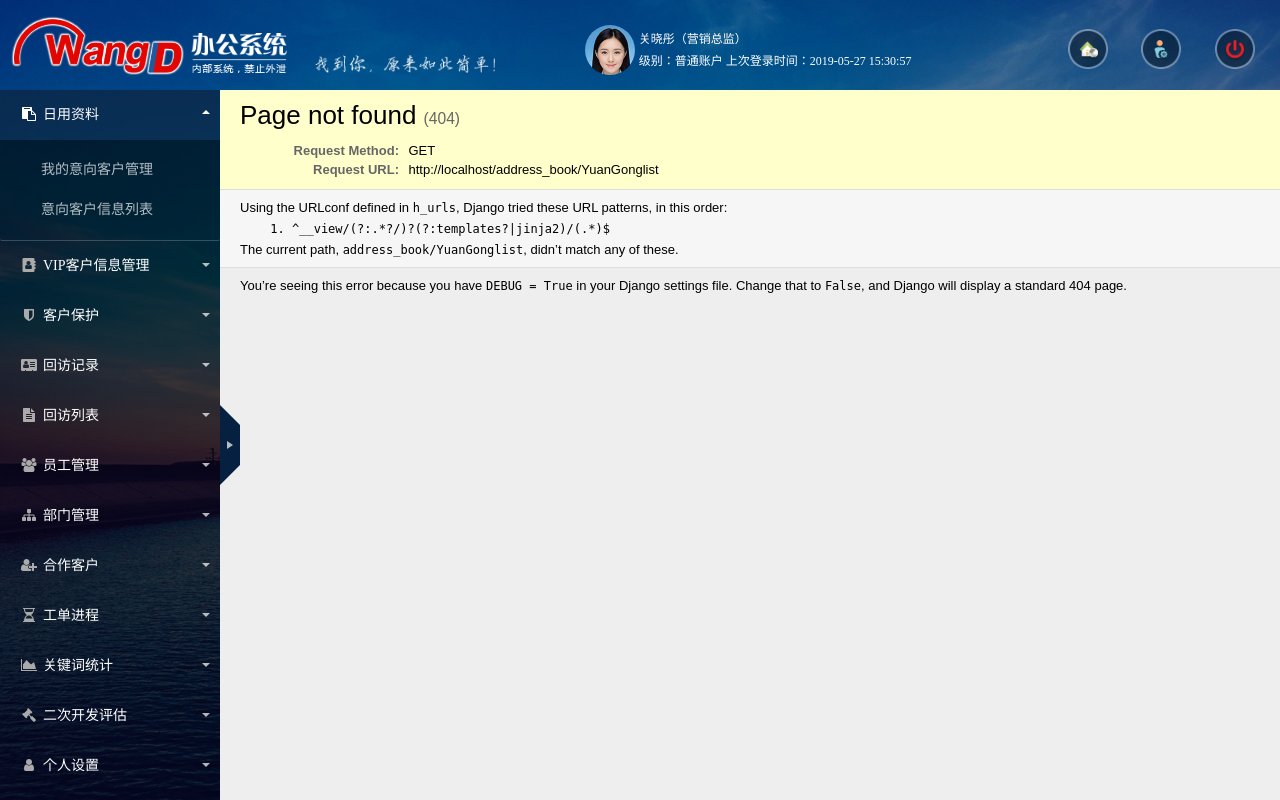
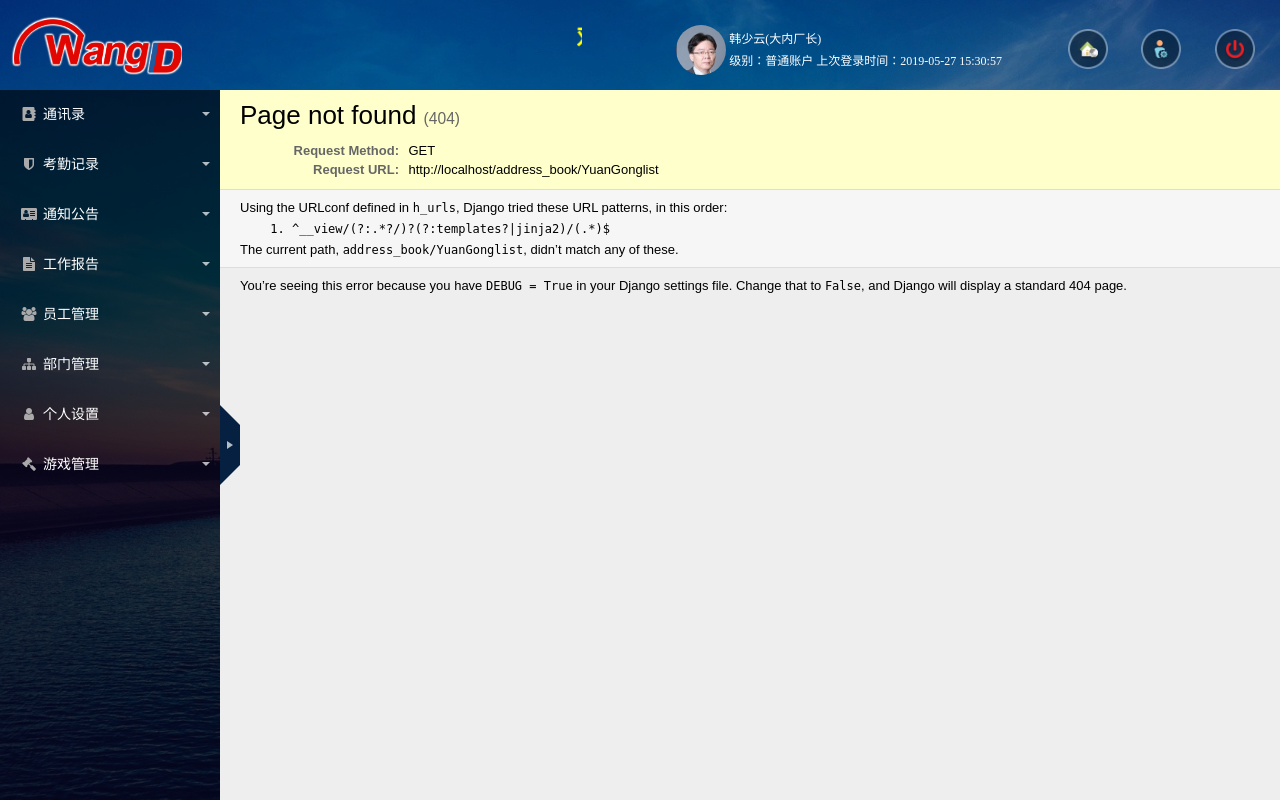
Before and after one commit to michealuo/oa, a Django app: template address_book/templates/address_book/index_first.html in a window 1280 px wide. Run offline with Django 3.2, Linux system fonts and the light colour scheme; the template is opened without the code that fills it, so the values that code supplies are empty.

Commit message:
通讯录修改

```diff
--- a/address_book/templates/address_book/YuanGonglist.html
+++ b/address_book/templates/address_book/YuanGonglist.html
@@ -159,7 +159,6 @@
     }
 </script>
 
-
 </body>
 
 </html>
--- a/address_book/templates/address_book/index_first.html
+++ b/address_book/templates/address_book/index_first.html
@@ -7,7 +7,7 @@
     <meta http-equiv="X-UA-Compatible" content="IE=Edge,chrome=1">
     <meta name="viewport" content="width=device-width, initial-scale=1.0">
     <meta name="description" content="名榜,wangid">
-    <title>WangID办公管理系统</title>
+    <title>大内高手管理系统</title>
 
     <!-- CSS -->
     <link rel="stylesheet" href="/static/css/style.css">
@@ -30,16 +30,18 @@
 		<!-- top -->
 		<div class="layui-header">
 			<div class="top_box">
-		        <div class="logo">
-		        	<img src="/static/images/logo_touming.gif">
-		        	<span></span>
-		        	<b><img src="/static/images/word.png" /></b>
-		        </div>
-
+            <marquee width=400 scrollamount=4>
+                <a href='#'>
+                    <FONT face=楷体_GB2312 color=yellow size=5>
+                        <STRONG>欢迎来到大内高手管理系统</STRONG>
+                </a>
+            </marquee>   <div class="logo">
+	        	<img src="/static/images/logo_touming.gif">
+	        </div>
 				<div class="top_user">
-					<span><img src="/static/images/head.jpg" /></span>
+					<span><img src="/static/images/head_new.jpg" /></span>
 					<dl>
-						<dt>关晓彤（营销总监）</dt>
+						<dt>韩少云(大内厂长)</dt>
 						<dd>级别：普通账户 上次登录时间：2019-05-27 15:30:57</dd>
 					</dl>
 				</div>
@@ -47,7 +49,7 @@
 		        <div class="top_icon">
 		        	<a href="/index/" title="首页"><img src="/static/images/top_home.png"></a>
 		        	<a href="/index/index_my" title="个人设置"><img src="/static/images/top_person.png"></a>
-		        	<a href="/user/login" title="退出"><img src="/static/images/top_exit.png"></a>
+		        	<a href="/user/logout" title="退出"><img src="/static/images/top_exit.png"></a>
 		        </div>
 		    </div>
 		</div>
@@ -56,22 +58,15 @@
 			<div class="layui-side-scroll">
 				<!-- 左侧导航区域（可配合layui已有的垂直导航） -->
 				<ul class="layui-nav layui-nav-tree"  lay-filter="test">
-					<li class="layui-nav-item layui-nav-itemed">
-						<a class="" href="javascript:;"><i class="fa fa-clipboard fa-fw"></i>日用资料</a>
-						<dl class="layui-nav-child">
-							<dd><a href="/index/daily_mykh" target="main_self_frame">我的意向客户管理</a></dd>
-							<dd><a href="/index/daily_list.html" target="main_self_frame">意向客户信息列表</a></dd>
-						</dl>
-					</li>
 					<li class="layui-nav-item">
-						<a href="javascript:;"><i class="fa fa-address-book fa-fw"></i>VIP客户信息管理</a>
+						<a href="javascript:;"><i class="fa fa-address-book fa-fw"></i>通讯录</a>
 						<dl class="layui-nav-child">
 							<dd><a href="vip_luru.html" target="main_self_frame">VIP客户信息录入</a></dd>
 							<dd><a href="vip_list.html" target="main_self_frame">VIP客户信息列表</a></dd>
 						</dl>
 					</li>
 					<li class="layui-nav-item">
-						<a href="javascript:;"><i class="fa fa-shield fa-fw"></i>客户保护</a>
+						<a href="javascript:;"><i class="fa fa-shield fa-fw"></i>考勤记录</a>
 						<dl class="layui-nav-child">
 							<dd><a href="KeHuBH_tj.html"  target="main_self_frame">添加保护系统</a></dd>
 							<dd><a href="KeHuBH_list.html"  target="main_self_frame">我的保护系统列表</a></dd>
@@ -79,14 +74,14 @@
 						</dl>
 					</li>
 					<li class="layui-nav-item">
-						<a href="javascript:;"><i class="fa fa-address-card fa-fw"></i>回访记录</a>
+						<a href="javascript:;"><i class="fa fa-address-card fa-fw"></i>通知公告</a>
 						<dl class="layui-nav-child">
 							<dd><a href="HuiFangJL_tj.html" target="main_self_frame">添加回访记录</a></dd>
 							<dd><a href="HuiFangJL_my.html" target="main_self_frame">我的回访记录</a></dd>
 						</dl>
 					</li>
 					<li class="layui-nav-item">
-						<a href="javascript:;"><i class="fa fa-file-text fa-fw"></i>回访列表</a>
+						<a href="javascript:;"><i class="fa fa-file-text fa-fw"></i>工作报告</a>
 						<dl class="layui-nav-child">
 							<dd><a href="HuiFanglist.html" target="main_self_frame">员工回访列表</a></dd>
 						</dl>
@@ -108,37 +103,18 @@
 						</dl>
 					</li>
 					<li class="layui-nav-item">
-						<a href="javascript:;"><i class="fa fa-user-plus fa-fw"></i>合作客户</a>
+						<a href="javascript:;"><i class="fa fa-user fa-fw"></i>个人设置</a>
 						<dl class="layui-nav-child">
-							<dd><a href="javascript:;">公司客户</a></dd>
+							<dd><a href="/index/my_ip" target="main_self_frame">IP锁定</a></dd>
+							<dd><a href="/index/my_info" target="main_self_frame">个人信息</a></dd>
+							<dd><a href="../index/my_mim" target="main_self_frame">修改密码</a>
+							<dd><a href="../index/my_bj" target="main_self_frame">背景设置</a></dd>
 						</dl>
 					</li>
-					<li class="layui-nav-item">
-						<a href="javascript:;"><i class="fa fa-hourglass-half fa-fw"></i>工单进程</a>
-						<dl class="layui-nav-child">
-							<dd><a href="GongDJC.html" target="main_self_frame">工单列表</a></dd>
-							<dd><a href="GongDJC_my.html" target="main_self_frame">我的工单</a></dd>
-						</dl>
-					</li>
-					<li class="layui-nav-item">
-						<a href="javascript:;"><i class="fa fa-area-chart fa-fw"></i>关键词统计</a>
-						<dl class="layui-nav-child">
-							<dd><a href="javascript:;">关键词统计</a></dd>
-						</dl>
-					</li>
-					<li class="layui-nav-item">
-						<a href="javascript:;"><i class="fa fa-legal fa-fw"></i>二次开发评估</a>
+							<li class="layui-nav-item">
+						<a href="javascript:;"><i class="fa fa-legal fa-fw"></i>游戏管理</a>
 						<dl class="layui-nav-child">
 							<dd><a href="javascript:;">二次开发评估</a></dd>
-						</dl>
-					</li>
-					<li class="layui-nav-item">
-						<a href="javascript:;"><i class="fa fa-user fa-fw"></i>个人设置</a>
-						<dl class="layui-nav-child">
-							<dd><a href="../index/My_IP.html" target="main_self_frame">IP锁定</a></dd>
-							<dd><a href="javascript:;">登录记录</a></dd>
-							<dd><a href="../index/My_mim.html" target="main_self_frame">修改密码</a>
-							<dd><a href="../index/My_BJ.html" target="main_self_frame">背景设置</a></dd>
 						</dl>
 					</li>
 				</ul>
@@ -165,33 +141,7 @@
 					})
 				})
 			</script>
-            <script type="text/javascript">
-	    				$(function(){
-	    					var n=0;
-	    					$(".left_box .menu ul li").mouseover(
-	    						function(){
-	    							n=$(this).index();
-	    						}
-	    					)
-	    					$(".left_box .menu ul li h2").click(
-	    						function(){
-	    							$(".left_box .menu ul li").eq(n).find("dl").slideToggle();
-	    							$(".left_box .menu ul li").eq(n).siblings().find("dl").slideUp()
 
-	    							if ($(this).find("em").hasClass("xz")) {
-										$(this).find("em").removeClass("xz")
-										$(this).find("em").addClass("xz01")
-									}else{
-										$(this).find("em").addClass("xz")
-										$(this).find("em").removeClass("xz01")
-									}
-									if ($(".left_box .menu ul li").eq(n).siblings().find("em").hasClass("xz")) {
-										$(".left_box .menu ul li").eq(n).siblings().find("em").removeClass("xz")
-									}
-	    						}
-	    					)
-	    				})
-	    			</script>
 			<!-- iframe -->
 			<iframe src="/address_book/YuanGonglist" name="main_self_frame" frameborder="0" class="layadmin-iframe" scrolling="yes"></iframe>
 		</div>
--- a/address_book/views.py
+++ b/address_book/views.py
@@ -5,7 +5,7 @@
 
 
 # Create your views here.
-@logging_check
+# @logging_check
 def address_book_view(request):
     return render(request, "address_book/index_first.html")
 
```
